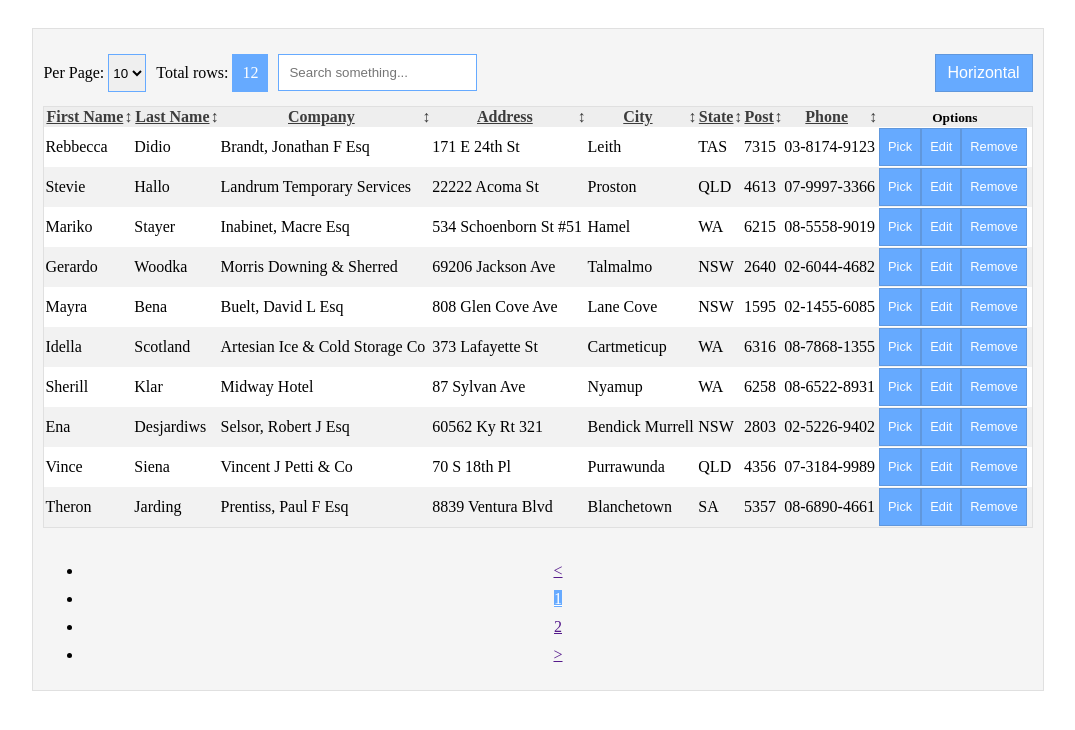
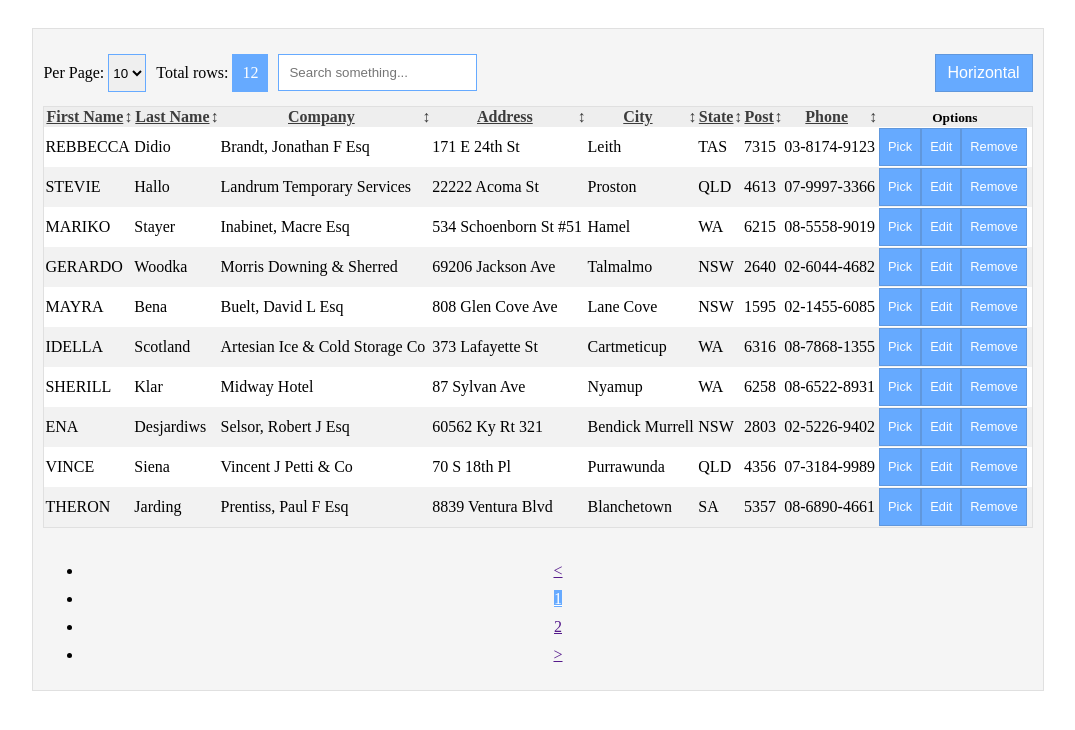
Before and after one commit to imanfattahi/gridvue2, a Vue app: page / in a window 1280 px wide. Shown: the top 730 px of the page, without its empty margins (102-1177 px from the left). Built offline with nearby package versions, Linux system fonts and the light colour scheme.

Commit message:
td Functions added

```diff
--- a/package.json
+++ b/package.json
@@ -1,6 +1,6 @@
 {
   "name": "gridvue2",
-  "version": "0.1.9",
+  "version": "0.1.91",
   "private": false,
   "main": "./dist/gridvue2.common.js",
   "module": "./dist/gridvue2.esm.js",
--- a/src/App.vue
+++ b/src/App.vue
@@ -1,6 +1,6 @@
 <template>
   <div id="app" class="test-app">
-    <gridvue2 :Items="items" :Config="config" :Titles="titles"></gridvue2>
+    <gridvue2 :Items="items" :Config="config" :Titles="titles" :Functions="functions"></gridvue2>
   </div>
 </template>
 
@@ -10,7 +10,12 @@ export default {
   name: 'app',
   data: function () {
     return {
-      titles : ['First Name', 'Last Name', 'Company', 'Address', 'City', 'State', 'Post', 'Phone'],
+      titles: ['First Name', 'Last Name', 'Company', 'Address', 'City', 'State', 'Post', 'Phone'],
+      functions: {
+        first_name: function (item, model) {
+          return item.first_name.toUpperCase()
+        }
+      },
       config: {
         showTotal: true,
         print: true,
--- a/src/components/GridVue/grid-vue.vue
+++ b/src/components/GridVue/grid-vue.vue
@@ -22,7 +22,13 @@
           </div>
             <table class="gv-table responsive-table" :class="tableClasses">
                 <grid-vue-head :showOptions="showOptions" :titles="titles" :fields="fields" :config="setConfig" v-on:Filter="filter"></grid-vue-head>
-                <grid-vue-items :showOptions="showOptions" :fields="fields" :items="!this.config.paginate.status ? list : list.slice(this.config.paginate.perPage * (this.config.paginate.currentPage - 1), this.config.paginate.perPage * this.config.paginate.currentPage) " :config="setConfig"></grid-vue-items>
+                <grid-vue-items
+                  :functions="this.Functions"
+                  :showOptions="showOptions"
+                  :fields="fields"
+                  :model="this.Items"
+                  :items="!this.config.paginate.status ? list : list.slice(this.config.paginate.perPage * (this.config.paginate.currentPage - 1), this.config.paginate.perPage * this.config.paginate.currentPage) "
+                  :config="setConfig"></grid-vue-items>
             </table>
             <grid-vue-paginate :config="setConfig" @SetPage="setPage"></grid-vue-paginate>
         </div>
@@ -43,7 +49,7 @@
     name: "gridvue2",
     components: {GridVueItems, GridVueHead, GridVueSearch, GridVuePaginate},
     props: [
-      'Items', 'Config', 'Titles'
+      'Items', 'Config', 'Titles', 'Functions'
     ],
     beforeMount: function () {
       Object.assign(this.titles, this.Titles)
--- a/src/components/GridVue/includes/grid-vue-items.vue
+++ b/src/components/GridVue/includes/grid-vue-items.vue
@@ -7,7 +7,7 @@
       </td>
     </tr>
     <tr v-for="(item, index) in items" v-bind:key="index">
-        <td v-for="(field, idx) in fields" v-bind:key="idx">{{ item[field] }}</td>
+        <td v-for="(field, idx) in fields" v-bind:key="idx">{{ tdValue(item, field) }}</td>
       <!-- Picked-->
       <td v-if="showOptions">
         <button v-if="config.pick" title="Pick" @click="pick(item)" type="button" class="gv-btn gv-btn-small gv-pick-btn">Pick</button>
@@ -25,7 +25,7 @@
       },
         name: "grid-vue-items",
         props: [
-            'config', 'items', 'fields', 'showOptions'
+            'config', 'items', 'fields', 'showOptions', 'functions', 'model'
         ],
       data: function () {
         return {
@@ -44,6 +44,13 @@
         },
         edit (item, index) {
 
+        },
+        tdValue (item, field) {
+          if (this.functions.hasOwnProperty(field)) {
+            return this.functions[field](item, this.model)
+          } else {
+            return item[field]
+          }
         }
       }
     }
```
